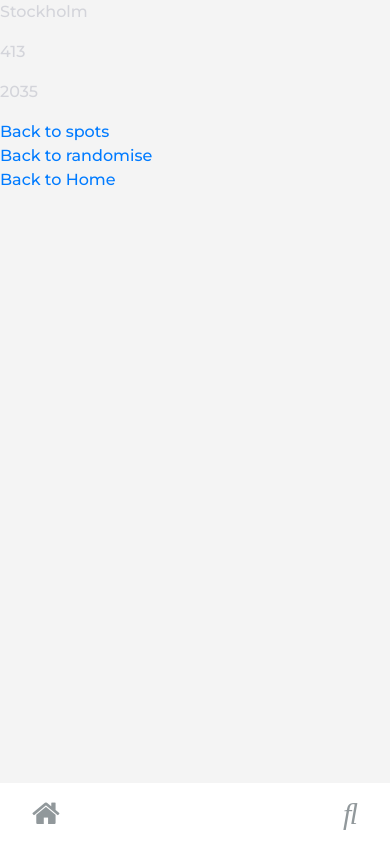
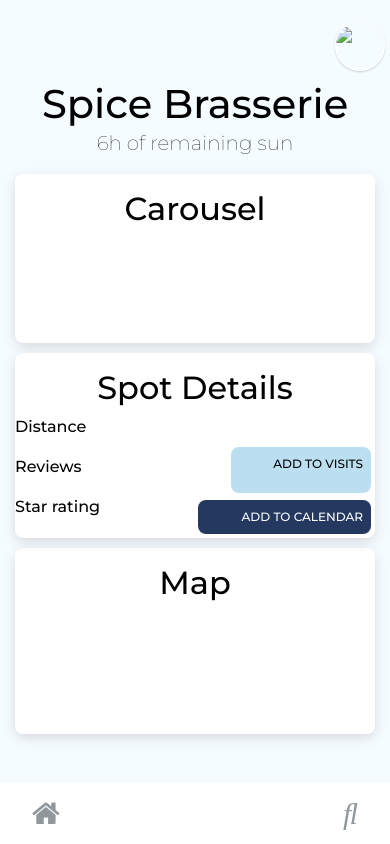
Before and after one commit to ThesiW/sunny-spotifinder, a Rails app: page /spots/1 in a window 390 px wide. Run offline with Rails 7, Linux system fonts and the light colour scheme; a user stored in the database is signed in; data comes from the database, SQL or seed files in the repository; style sheets or scripts are compiled from the project's sources; some libraries are stand-ins or nearby versions.

Commit message:
index and show page

```diff
--- a/app/assets/stylesheets/components/_spot-show.scss
+++ b/app/assets/stylesheets/components/_spot-show.scss
@@ -0,0 +1,82 @@
+.show-body {
+  background-color: #F5FCFF;
+}
+
+.show-name h1 {
+  color: black;
+  font-size: 40px;
+  margin-bottom: 0;
+}
+
+.show-name p {
+  font-size: 20px;
+  font-weight: 100;
+}
+
+
+.carousel-card {
+  background-color: white;
+  margin-top: 10px;
+  color: black;
+  box-shadow: 0px 4px 13px -1px #D3D4DA;
+  height: 20vh;
+  border-radius: 8px;
+}
+
+.show-details-card {
+  background-color: white;
+  margin-top: 10px;
+  color: black;
+  box-shadow: 0px 4px 13px -1px #D3D4DA;
+  height: 22vh;
+  border-radius: 8px;
+  position: relative;
+}
+
+.btn-navy-show {
+  color: white;
+  background-color: #243860;
+  // border: 2px solid #243860;
+  text-transform: uppercase;
+  border-radius: 8px;
+  padding: 8px;
+  margin-top: 50px;
+  width: 48%;
+  position: absolute;
+  bottom: 0;
+  right: 0;
+  text-align: center;
+}
+
+.btn-main-show {
+  color: black;
+  background-color: #BBDEF0;
+  text-transform: uppercase;
+  border-radius: 8px;
+  padding: 8px;
+  margin-top: 50px;
+  width: 39%;
+  text-align: center;
+  position: absolute;
+  bottom: 41px;
+  right: 0;
+}
+
+.fa-plus-circle {
+  font-size: 20px;
+  padding-right: 2px;
+}
+
+.fa-calendar-alt {
+  font-size: 20px;
+  padding-right: 2px;
+}
+
+.show-map {
+  background-color: white;
+  margin-top: 10px;
+  color: black;
+  box-shadow: 0px 4px 13px -1px #D3D4DA;
+  height: 22vh;
+  border-radius: 8px;
+}
--- a/app/views/spots/index.html.erb
+++ b/app/views/spots/index.html.erb
@@ -12,8 +12,7 @@
       <a class="btn-navy-index mb-1 d-flex justify-content-center mt-6 w-100" href="/spots/randomise" style="font-size: 16px;">Can't decide?</a>
         <div class="spot-index-cards justify-content-between grid-container ">
           <% @spot.each do |spot| %>
-          <a href="/spot/id">
-
+          <a href="/spots/61">
             <div class="spot-index-card container grid-container mr-3 mt-3">
               <h3 class="mb-0 pt-3"><%= spot.name %></h3>
               <div class="d-flex justify-content-evenly justify-content-between mt-3">
--- a/app/views/spots/show.html.erb
+++ b/app/views/spots/show.html.erb
@@ -1,14 +1,57 @@
-
+<!--
 <p><%= @spot.address %></p>
 <p><%= @spot.pictures %></p>
 <p><%= @spot.sun_start %></p>
-<p><%= @spot.sun_end%></p>
+<p><%= @spot.sun_end%></p> -->
 <!--  <div>
   <%# if user_signed_in? %>
    <%#= cl_image_tag current_user.user_picture, class:"avatar-bordered" %>
   <%#end %>
  </div>
  -->
-<%= link_to "Back to spots", spots_path  %><br>
-<%= link_to "Back to randomise", randomise_spots_path  %><br>
-<%= link_to "Back to Home", root_path  %>
+
+ <body class="show-body" style="background-color: #F5FCFF; color: black;">
+  <div class="navbar navbar-expand-sm navbar-light navbar-top mt-3">
+    <%= link_to "#", class: "avatar-bordered" do %>
+      <%= image_tag "https://kitt.lewagon.com/placeholder/users/ThesiW", height: '100%' %>
+    <% end %>
+  </div>
+</body>
+
+<div class="container mt-2">
+  <div class="row">
+    <div class="col-sm-8 offset-sm-2">
+      <div class="show-name">
+        <h1 class="d-flex justify-content-center" style="margin-top: 40px;"> <%= @spot.name %> </h1>
+        <p class="d-flex justify-content-center">6h of remaining sun</p>
+      </div>
+
+      <div class="carousel-card">
+        <h2 class="d-flex justify-content-center pt-3">Carousel</h2>
+      </div>
+
+      <div class="show-details-card">
+        <h2 class="d-flex justify-content-center pt-3">Spot Details</h2>
+        <p>Distance</p>
+        <p>Reviews</p>
+        <p>Star rating</p>
+        <a class="btn-main-show mb-1 mr-1 d-flex justify-content-between mt-3" href="/visits" style="font-size: 12px;"><i class="fas fa-plus-circle"></i></i>Add to Visits</a>
+        <a class="btn-navy-show mb-1 mr-1 d-flex justify-content-between mt-3" href="/" style="font-size: 12px;"><i class="far fa-calendar-alt"></i>Add to Calendar</a>
+      </div>
+
+      <div class="show-map">
+        <h2 class="d-flex justify-content-center pt-3">Map</h2>
+      </div>
+
+
+
+
+
+
+    </div>
+  </div>
+</div>
+
+
+<%#= link_to "Show me all sunny spots", spots_path  %><br>
+<%#= link_to "Go to randomiser", randomise_spots_path  %><br>
```
